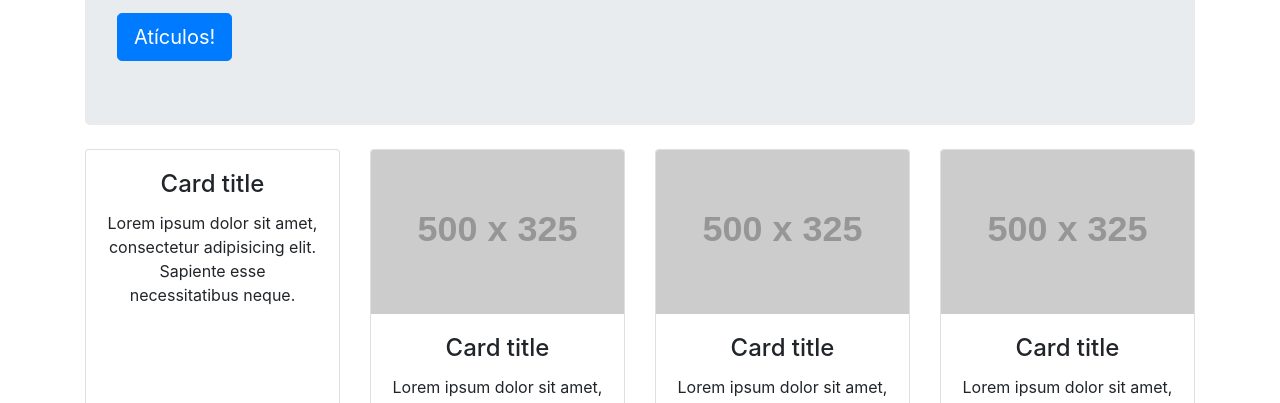
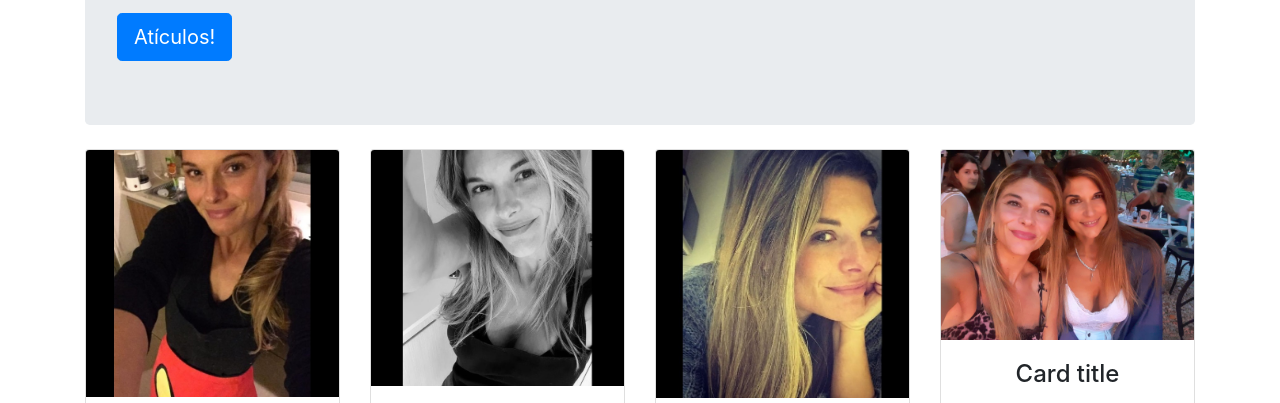
Before and after one commit to jadosfer/Rocio-Biroli-Camino-al-Bienestar, a website: page index.html in a window 1280 px wide. Shown: the part 358-761 px from the top of the page. Drawn offline with Linux system fonts and the light colour scheme; placeholder pictures from the web are drawn by us.

Commit message:
Update index.html

```diff
--- a/index.html
+++ b/index.html
@@ -63,7 +63,7 @@
 
       <div class="col-lg-3 col-md-6 mb-4">
         <div class="card h-100">
-          <img class="card-img-top" src="rocio1.jpg" alt="">
+          <img class="card-img-top" src="rocio1BG.jpg" alt="">
           <div class="card-body">
             <h4 class="card-title">Card title</h4>
             <p class="card-text">Lorem ipsum dolor sit amet, consectetur adipisicing elit. Sapiente esse necessitatibus neque.</p>
@@ -76,7 +76,7 @@
 
       <div class="col-lg-3 col-md-6 mb-4">
         <div class="card h-100">
-          <img class="card-img-top" src="http://placehold.it/500x325" alt="">
+          <img class="card-img-top" src="ro2.jpg" alt="">
           <div class="card-body">
             <h4 class="card-title">Card title</h4>
             <p class="card-text">Lorem ipsum dolor sit amet, consectetur adipisicing elit. Explicabo magni sapiente, tempore debitis beatae culpa natus architecto.</p>
@@ -89,7 +89,7 @@
 
       <div class="col-lg-3 col-md-6 mb-4">
         <div class="card h-100">
-          <img class="card-img-top" src="http://placehold.it/500x325" alt="">
+          <img class="card-img-top" src="ro3.jpg" alt="">
           <div class="card-body">
             <h4 class="card-title">Card title</h4>
             <p class="card-text">Lorem ipsum dolor sit amet, consectetur adipisicing elit. Sapiente esse necessitatibus neque.</p>
@@ -102,7 +102,7 @@
 
       <div class="col-lg-3 col-md-6 mb-4">
         <div class="card h-100">
-          <img class="card-img-top" src="http://placehold.it/500x325" alt="">
+          <img class="card-img-top" src="ro4.jpeg" alt="">
           <div class="card-body">
             <h4 class="card-title">Card title</h4>
             <p class="card-text">Lorem ipsum dolor sit amet, consectetur adipisicing elit. Explicabo magni sapiente, tempore debitis beatae culpa natus architecto.</p>
```
